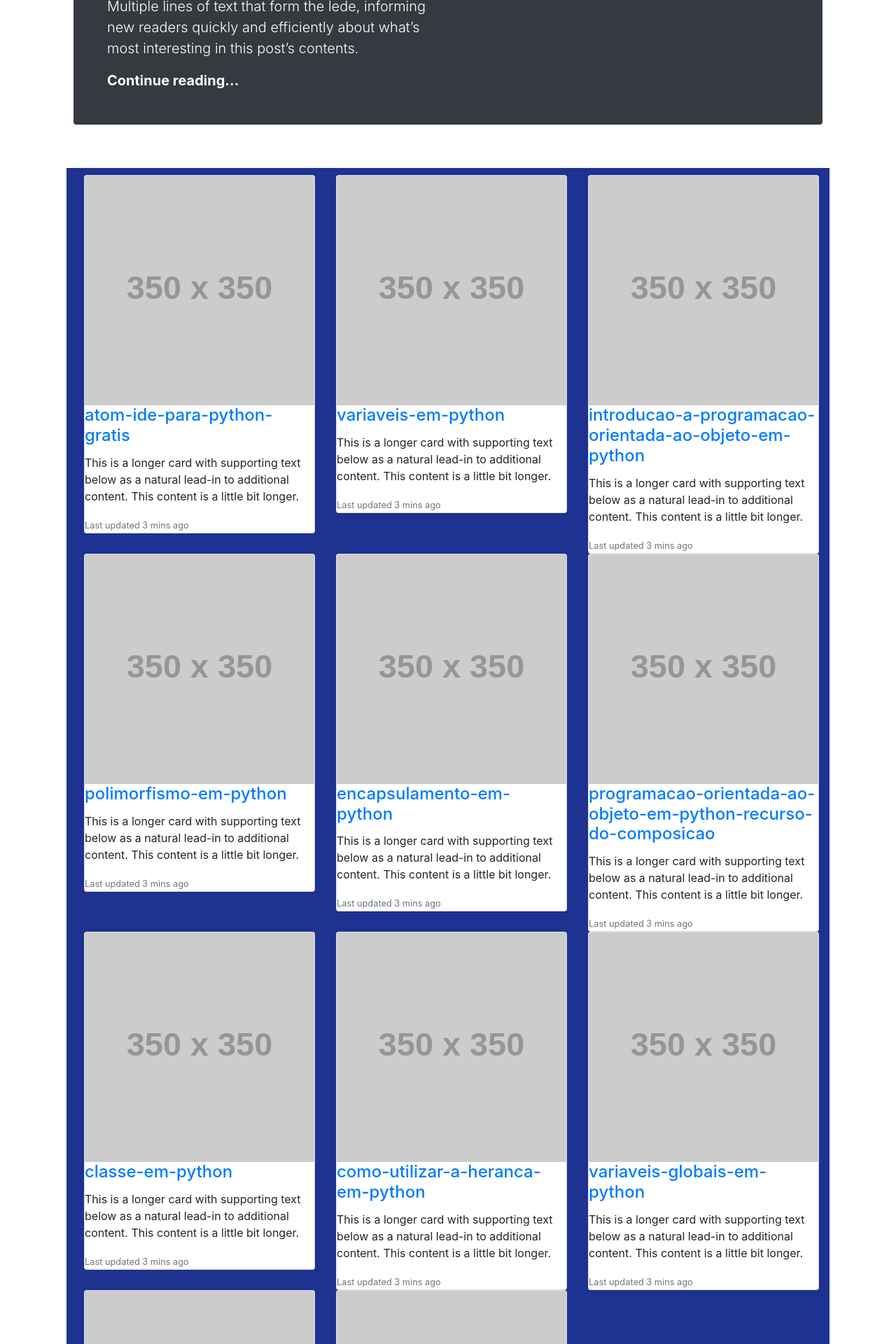
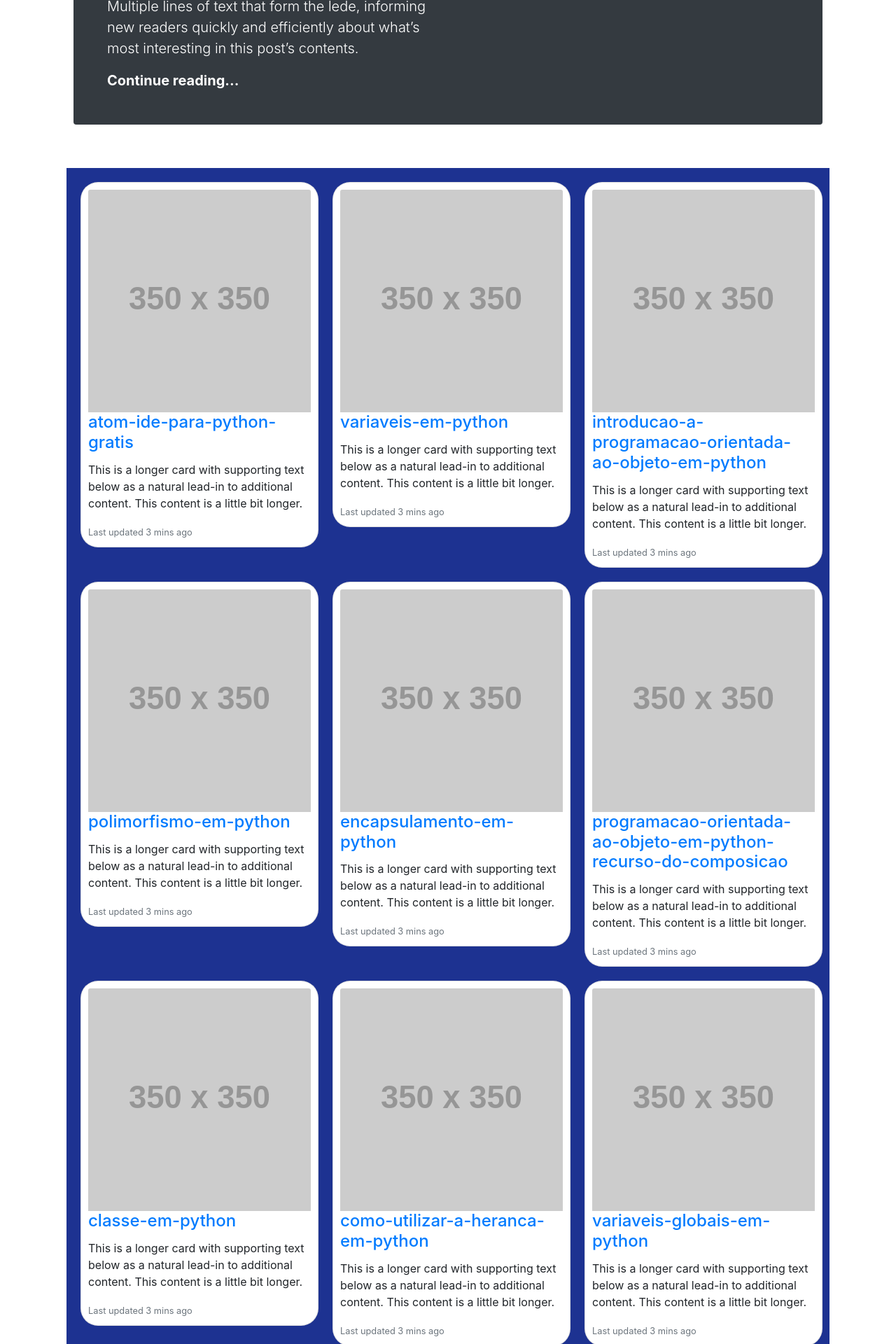
Before and after one commit to ProfessorMarcolan/site, a Jekyll site: the page built from _py/python.html, in a window 1280 px wide. Shown: the part 460-2380 px from the top of the page at 70% size. Built offline with Jekyll 4.4.1, drawn with Linux system fonts in a browser that asks for light colours.

Commit message:
tem que adicionar a classe img-fluid em todas as imagens. Dessa forma elas nao destorcem

```diff
--- a/_py/aula-3/polimorfismo-em-python.html
+++ b/_py/aula-3/polimorfismo-em-python.html
@@ -35,7 +35,7 @@
 <p>
 </p>
 <center>
- <img alt='"diagrama' src="https://professormarcolan.com.br/wp-content/uploads/2018/07/diagrama-uml-polimorfismo-python.png" title='"diagrama'/>
+ <img alt='"diagrama' class="img-fluid" src="https://professormarcolan.com.br/wp-content/uploads/2018/07/diagrama-uml-polimorfismo-python.png" title='"diagrama'/>
 </center>
 Figura 1 : Diagrama UML de um exemplo de polimorfismo em Python
 <p>
--- a/_py/python.html
+++ b/_py/python.html
@@ -19,7 +19,7 @@
     </div>
 
 
-    <div class="row">
+    <!-- <div class="row">
         <!-- <div class="col-md-4">
 
             <ul>
@@ -27,10 +27,10 @@
             </ul>
         </div> -->
 
-        <div class="col">
+        <!-- <div class="col"> -->
 
                 {% include aulas.html sec= site.py todas=true %}
-            </div>
+            <!-- </div> -->
 
-    </div>
+    <!-- </div> -->
 </div>
--- a/assets/novo.css
+++ b/assets/novo.css
@@ -16,6 +16,7 @@
  .cartao-inicio{
    padding: 20px;
  }
+
  .serie{
    padding: 10px 0px 0px 10px;
    background: rgb(29, 50, 145);
@@ -33,7 +34,14 @@
 
  }
 
-
+ .col-sm-4{
+   padding: 10px 10px 10px 10px;
+ }
+ .card{
+   margin: 0px 5px 0 5px 0px;
+   padding: 10px 10px 10px 10px;
+   border-radius: 25px;
+ }
 .card:hover{
   background:hsl(63, 72%, 59%);;
 }
@@ -92,17 +100,19 @@
     background: #343a40;
 }
 
-img{
+/* img-fluid */
+/* img{
   width:100%;
-  max-width:1000px;
-}
+  max-width:900px;
+  max-height: 200px;
+} */
 /* .fundo{
   background-image: url("/assets/professor-marcolan-logo.png");
 } */
 
-.container {
+/* .container {
   padding-right: 15px;
   padding-left: 15px;
   margin-right: auto;
   margin-left: auto;
-}
+} */
```
